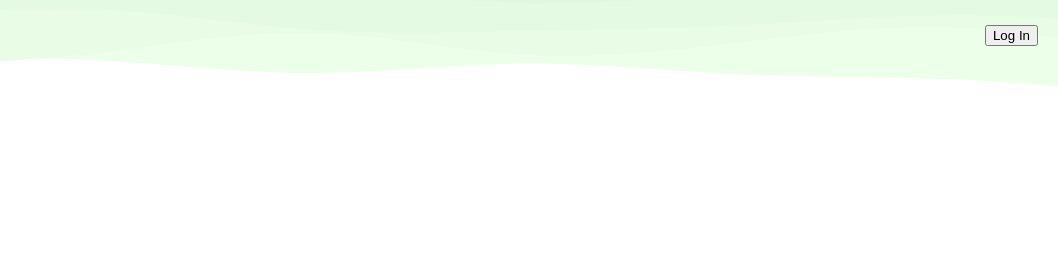
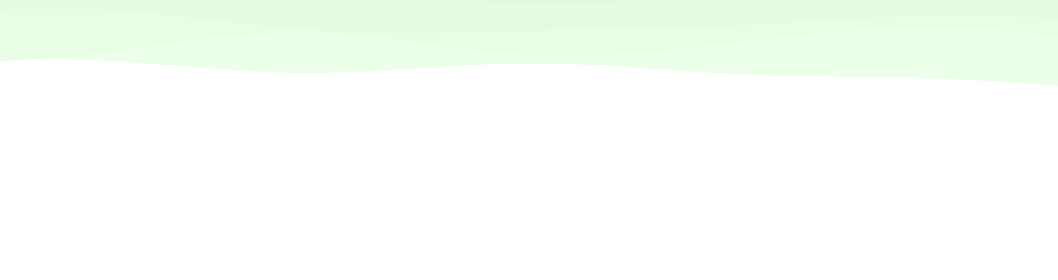
Before and after one commit to AsbjoernRT/NutriTracker, a website: page views/homepage.html in a window 1280 px wide. Shown: the top 280 px of the page, 222-1280 px from the left. Drawn offline with nearby package versions, Linux system fonts and the light colour scheme; files that its build step writes are made by us from their sources; files whose address does not match are found by name.

Commit message:
Update Login

```diff
--- a/views/homepage.html
+++ b/views/homepage.html
@@ -16,9 +16,6 @@
             <span class="logo-text">NutriTracker</span>
             <img src="./nutriTracker.png" alt="NutriTracker Logo" class="Logo" />
         </div>
-        <div class="login-container">
-            <button onclick="location.href='/login.html';" class="login-button">Log In</button>
-        </div>
     </header>
 
     <div class="navigation-container">
```
